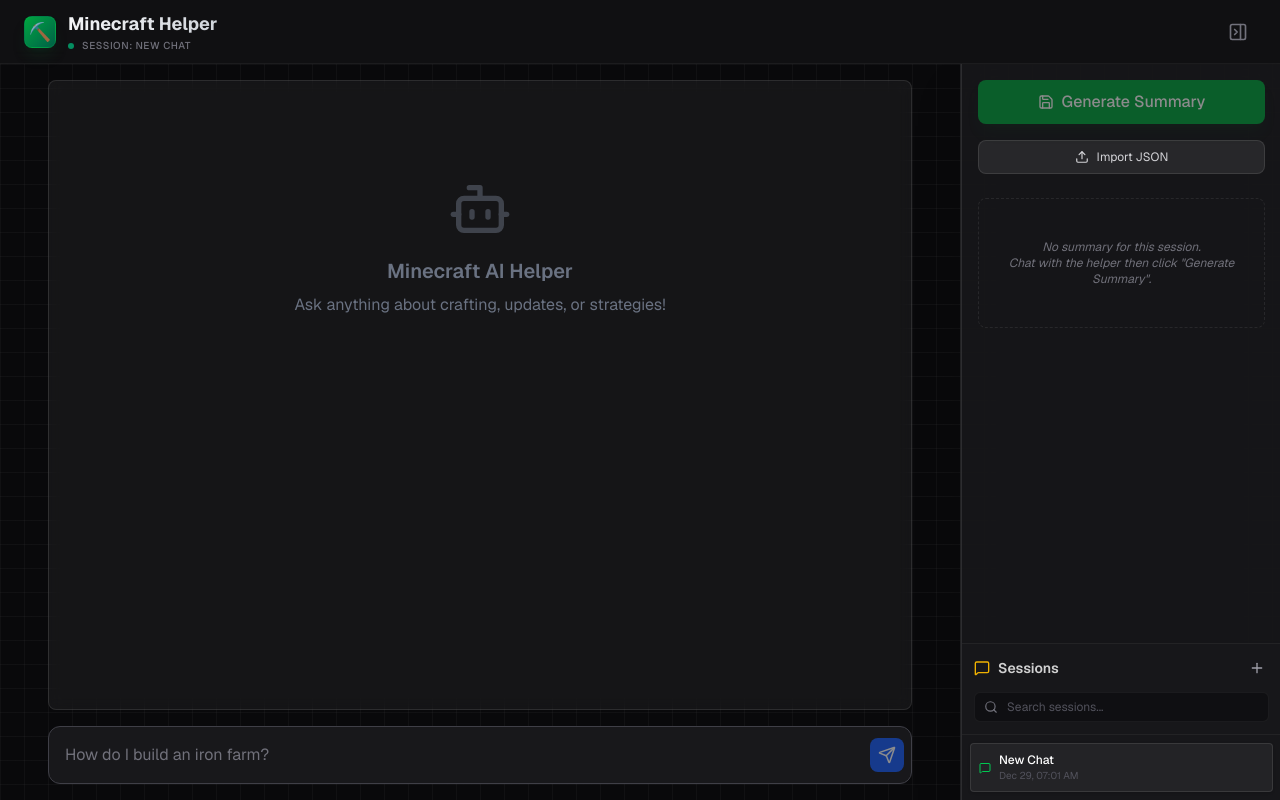
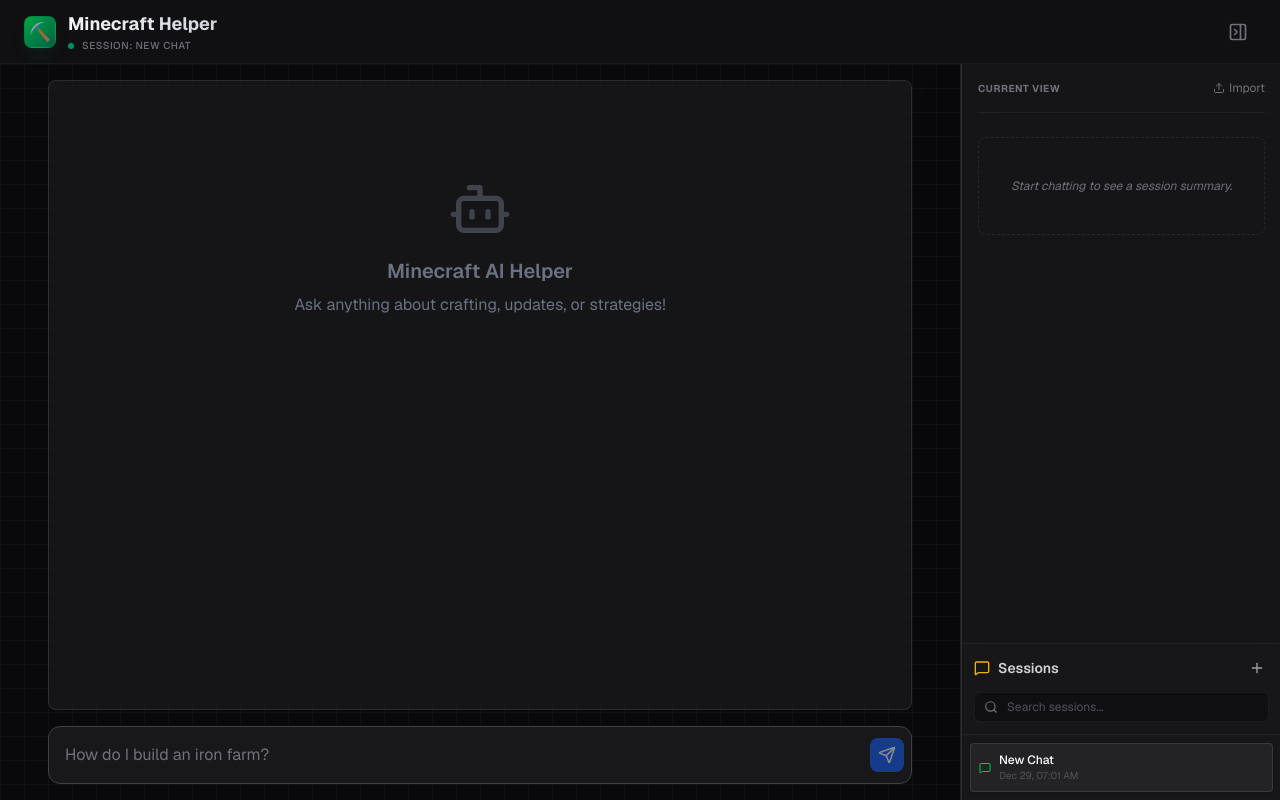
Before and after one commit to detekoi/iron-golem, a Next.js app: page / in a window 1280 px wide. Built offline with nearby package versions, Linux system fonts and the light colour scheme.

Commit message:
feat: Automatically generate session summaries and display the generation status in the sidebar.

```diff
--- a/app/page.tsx
+++ b/app/page.tsx
@@ -12,6 +12,7 @@
   const [currentSessionId, setCurrentSessionId] = useState<string | null>(null);
   const [sessionName, setSessionName] = useState('New Chat');
   const [isSidebarOpen, setIsSidebarOpen] = useState(true);
+  const [isGeneratingSummary, setIsGeneratingSummary] = useState(false);
 
   // Load session on mount
   useEffect(() => {
@@ -46,6 +47,35 @@
     setSummary(session.summary);
     setSessionName(session.name);
     StorageService.setActiveSessionId(session.id);
+  };
+
+  // Automatic Summary Generation
+  useEffect(() => {
+    if (messages.length < 2) return;
+
+    const lastMessage = messages[messages.length - 1];
+    // Only generate if the last message is from the model (AI has responded)
+    if (lastMessage.role === 'model') {
+      generateSummary();
+    }
+  }, [messages]);
+
+  const generateSummary = async () => {
+    setIsGeneratingSummary(true);
+    try {
+      const res = await fetch('/api/summary', {
+        method: 'POST',
+        headers: { 'Content-Type': 'application/json' },
+        body: JSON.stringify({ messages })
+      });
+      if (!res.ok) throw new Error("Failed to generate");
+      const data = await res.json();
+      setSummary(data);
+    } catch (e) {
+      console.error(e);
+    } finally {
+      setIsGeneratingSummary(false);
+    }
   };
 
   // Auto-save effect
@@ -146,6 +176,7 @@
               currentSessionId={currentSessionId}
               onLoadSession={loadSession}
               onCreateSession={createNewSession}
+              isGenerating={isGeneratingSummary}
             />
           </div>
         </div>
--- a/components/SummarySidebar.tsx
+++ b/components/SummarySidebar.tsx
@@ -11,6 +11,7 @@
     currentSessionId: string | null;
     onLoadSession: (session: ChatSession) => void;
     onCreateSession: () => void;
+    isGenerating?: boolean;
 }
 
 export default function SessionSidebar({
@@ -20,9 +21,9 @@
     setSummary,
     currentSessionId,
     onLoadSession,
-    onCreateSession
+    onCreateSession,
+    isGenerating = false
 }: SessionSidebarProps) {
-    const [loading, setLoading] = useState(false);
     const [savedSessions, setSavedSessions] = useState<ChatSession[]>([]);
     const [searchQuery, setSearchQuery] = useState('');
 
@@ -45,26 +46,7 @@
         }
     }, [summary]);
 
-    const generateSummary = async () => {
-        setLoading(true);
-        try {
-            const res = await fetch('/api/summary', {
-                method: 'POST',
-                headers: { 'Content-Type': 'application/json' },
-                body: JSON.stringify({ messages })
-            });
-            if (!res.ok) throw new Error("Failed to generate");
-            const data = await res.json();
-            setSummary(data);
-
-            // Trigger an auto-save in parent immediately after summary update if possible,
-            // but the parent `useEffect` on `summary` change will likely handle it.
-        } catch (e) {
-            console.error(e);
-        } finally {
-            setLoading(false);
-        }
-    };
+    // Generate Summary logic has been moved to parent
 
     const handleSaveSession = () => {
         // This function is no longer used directly for saving new sessions via a dialog.
@@ -124,19 +106,23 @@
             <div className="flex-1 overflow-y-auto px-4 py-4 space-y-6 scrollbar-thin scrollbar-thumb-zinc-700 scrollbar-track-transparent">
 
                 {/* Actions */}
-                <div className="space-y-4">
-                    <button
-                        onClick={generateSummary}
-                        disabled={loading || messages.length < 2}
-                        className="w-full bg-green-600 hover:bg-green-700 py-2.5 rounded-lg flex items-center justify-center gap-2 disabled:opacity-50 disabled:cursor-not-allowed text-white font-medium transition-all shadow-lg shadow-green-900/20 active:scale-95"
-                    >
-                        {loading ? <Loader2 className="w-4 h-4 animate-spin" /> : <Save className="w-4 h-4" />}
-                        {summary ? 'Update Summary' : 'Generate Summary'}
-                    </button>
+                <div className="flex items-center justify-between pb-4 border-b border-white/5">
+                    <h3 className="text-zinc-500 font-bold uppercase text-[10px] tracking-wider">
+                        {isGenerating ? (
+                            <span className="flex items-center gap-1.5 text-emerald-400">
+                                <Loader2 className="w-3 h-3 animate-spin" /> Updating...
+                            </span>
+                        ) : 'Current View'}
+                    </h3>
 
-                    <div className="flex gap-2">
-                        <label className="flex-1 bg-zinc-800 hover:bg-zinc-700 border border-white/10 py-2 rounded-lg flex items-center justify-center gap-2 cursor-pointer transition-colors text-xs text-zinc-300">
-                            <Upload className="w-3.5 h-3.5" /> Import JSON
+                    <div className="flex items-center gap-2">
+                        {summary && (
+                            <button onClick={handleExport} className="text-xs text-zinc-500 hover:text-white flex items-center gap-1 transition-colors">
+                                <Download className="w-3 h-3" /> JSON
+                            </button>
+                        )}
+                        <label className="text-xs text-zinc-500 hover:text-white flex items-center gap-1 cursor-pointer transition-colors">
+                            <Upload className="w-3 h-3" /> Import
                             <input type="file" className="hidden" accept=".json" onChange={handleImport} />
                         </label>
                     </div>
@@ -144,14 +130,9 @@
 
                 {/* Active Summary View */}
                 {summary ? (
-                    <div className="space-y-6 pt-4 border-t border-white/5">
+                    <div className="space-y-6 pt-2">
 
-                        <div className="flex items-center justify-between">
-                            <h3 className="text-zinc-500 font-bold uppercase text-[10px] tracking-wider">Current View</h3>
-                            <button onClick={handleExport} className="text-xs text-zinc-500 hover:text-white flex items-center gap-1 transition-colors">
-                                <Download className="w-3 h-3" /> JSON
-                            </button>
-                        </div>
+                        {/* Export/View Header removed as it's merged above */}
 
                         {summary.currentProjects?.length > 0 && (
                             <div>
@@ -198,7 +179,7 @@
                     </div>
                 ) : (
                     <div className="text-zinc-500 text-center py-10 px-4 italic text-xs border border-dashed border-zinc-800 rounded-lg">
-                        No summary for this session.<br />Chat with the helper then click "Generate Summary".
+                        {isGenerating ? 'Generating first summary...' : 'Start chatting to see a session summary.'}
                     </div>
                 )}
             </div>
```
